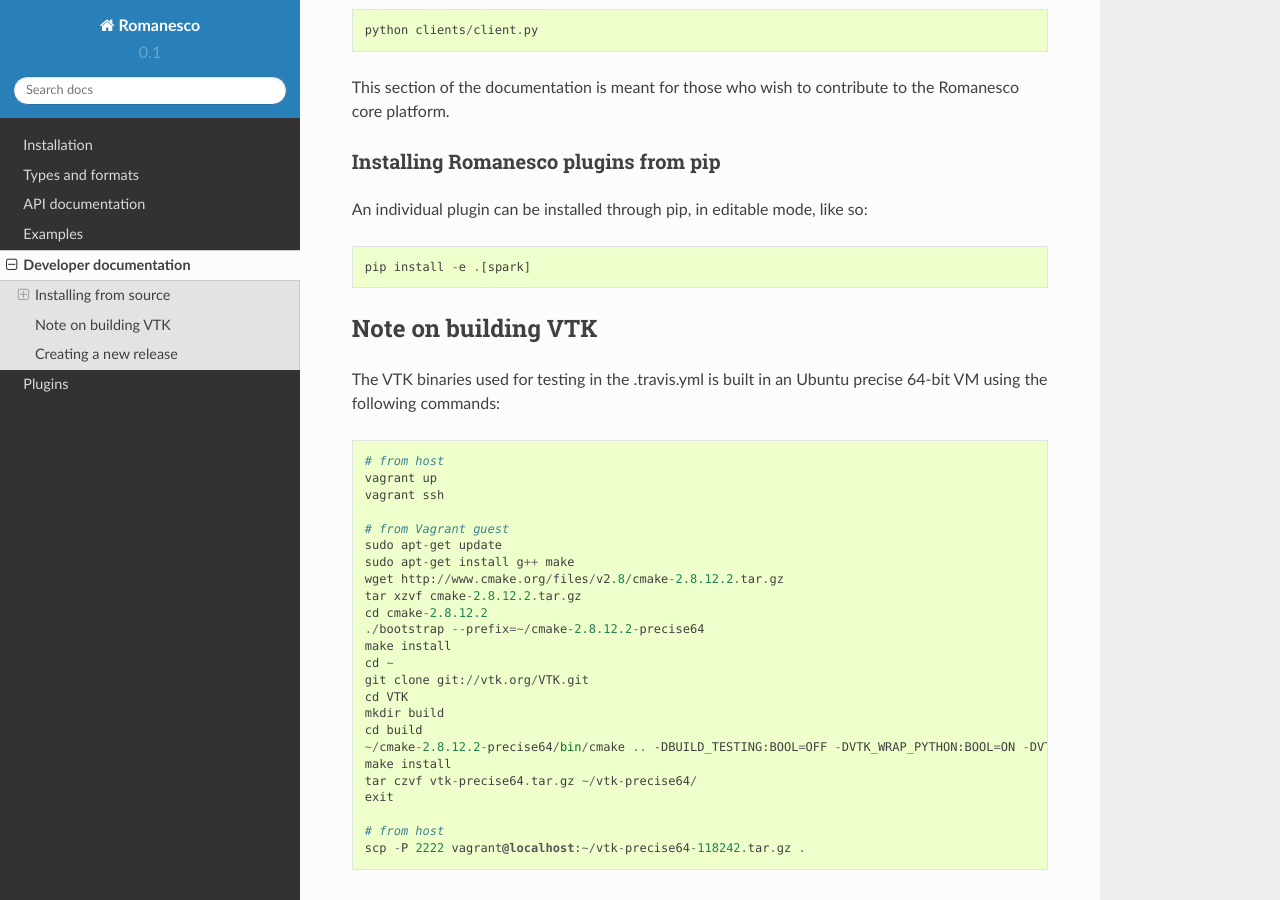
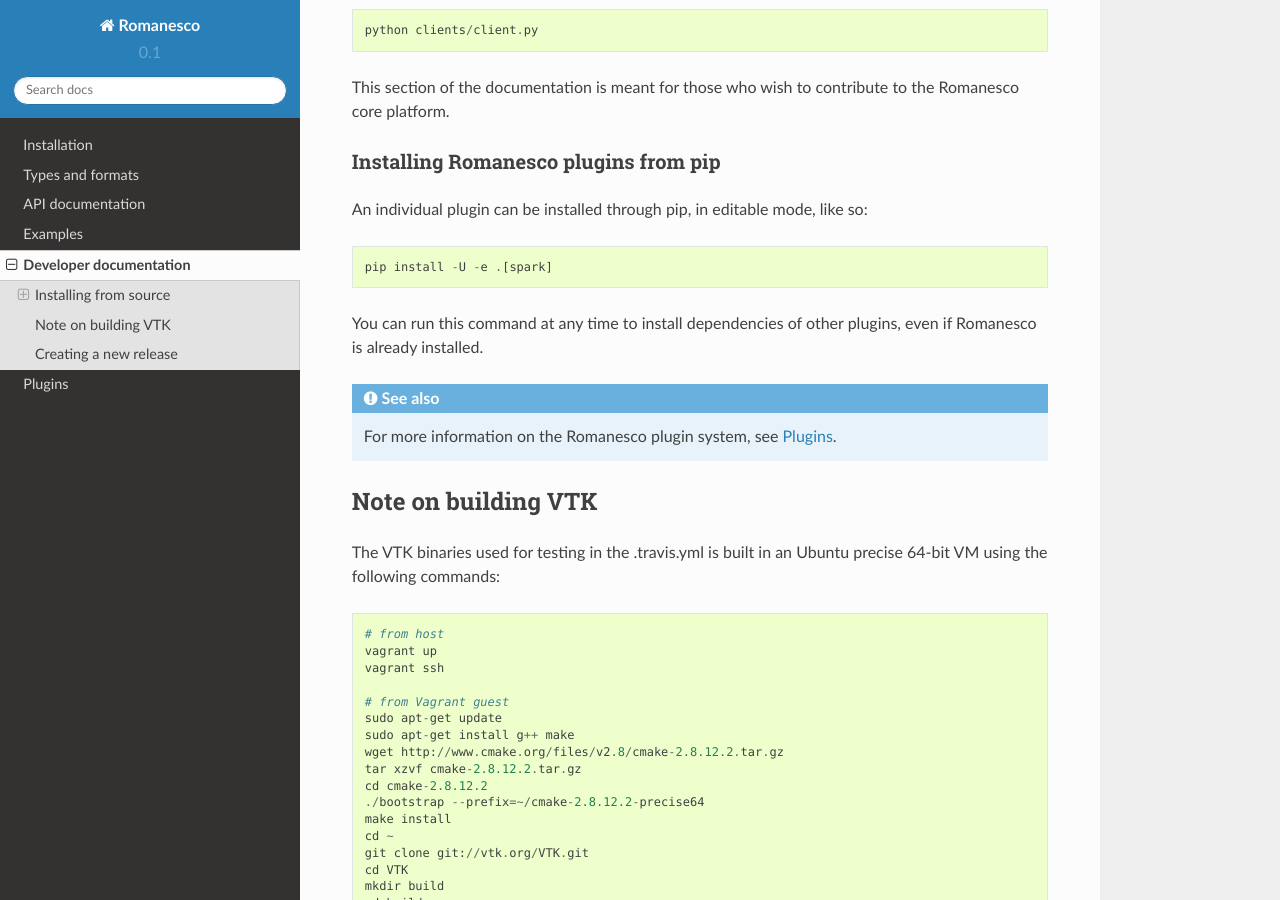
Before and after one commit to girder/girder_worker, a Sphinx documentation site: the page built from docs/developer-docs.rst, in a window 1280 px wide and 900 px high, scrolled down 1497 px. Built offline with Sphinx 7.4.7 and the Read the Docs theme 2.0.0, drawn with Linux system fonts in a browser that asks for light colours.

Commit message:
Update docs

```diff
--- a/docs/developer-docs.rst
+++ b/docs/developer-docs.rst
@@ -74,7 +74,13 @@
 
 An individual plugin can be installed through pip, in editable mode, like so: ::
 
-    pip install -e .[spark]
+    pip install -U -e .[spark]
+
+You can run this command at any time to install dependencies of other plugins, even if Romanesco is already installed.
+
+.. seealso::
+
+   For more information on the Romanesco plugin system, see :doc:`plugins`.
 
 
 Note on building VTK
```
